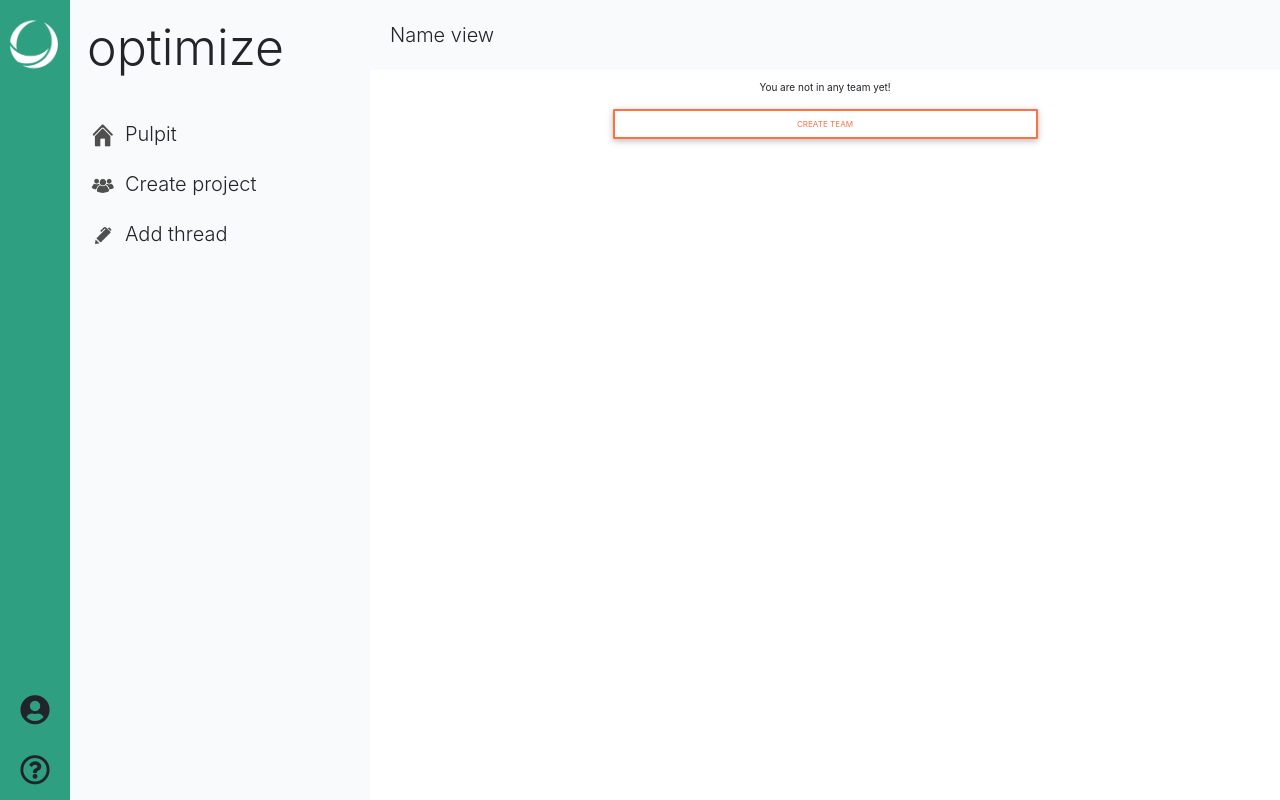
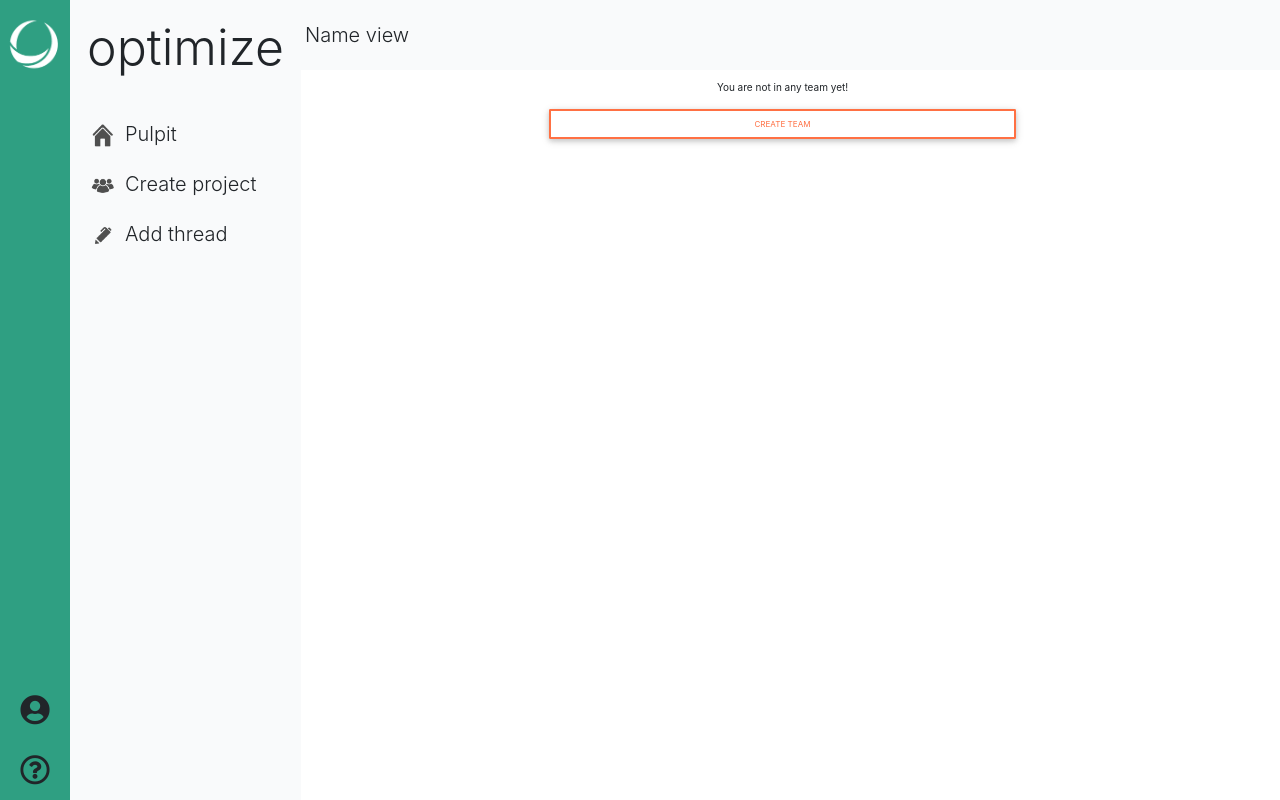
Before and after one commit to jatanski/Optimize, a React (Create React App) app in the folder client/: page /home in a window 1280 px wide. Built offline with nearby package versions, Linux system fonts and the light colour scheme; no server answers.

Commit message:
Fixed positions of side panels

```diff
--- a/client/src/scss/layout/_content.scss
+++ b/client/src/scss/layout/_content.scss
@@ -1,6 +1,6 @@
 .main-content {
     background-color: #fff;
-
+    margin-left: 285px;
     &__top-bar {
         height: var(--bar-height);
         background-color: var(--color-main-light);
--- a/client/src/scss/layout/_nav.scss
+++ b/client/src/scss/layout/_nav.scss
@@ -4,6 +4,8 @@
     font-size: 2rem;
     background-color: var(--color-main-light);
     margin-left: 70px;
+    position: fixed;
+    height: 100vh;
     &__logo {
         flex: 0 1 var(--bar-height);
     }
```
